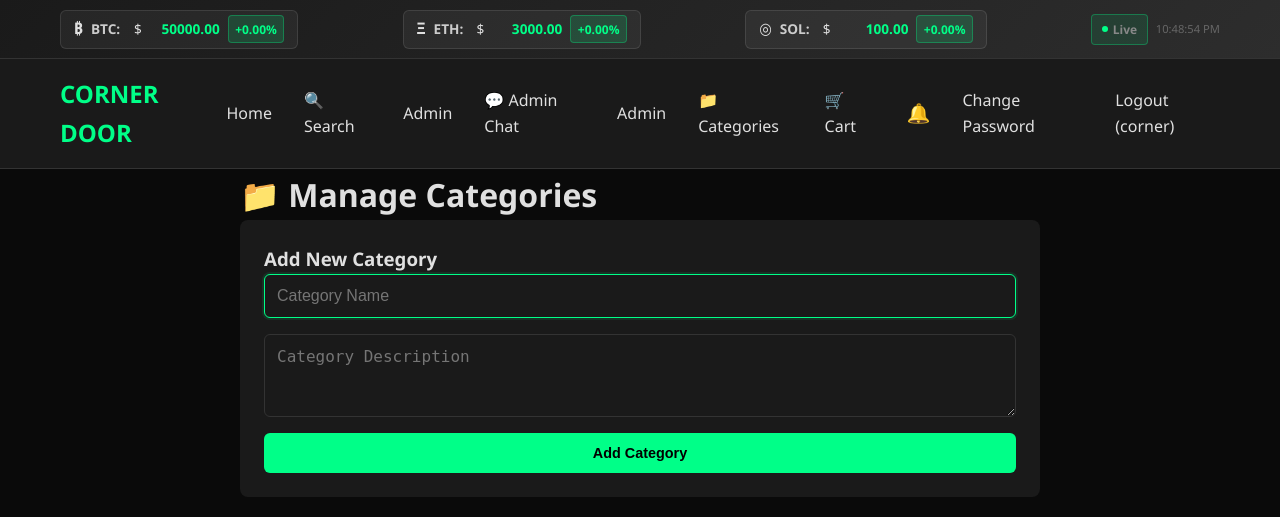
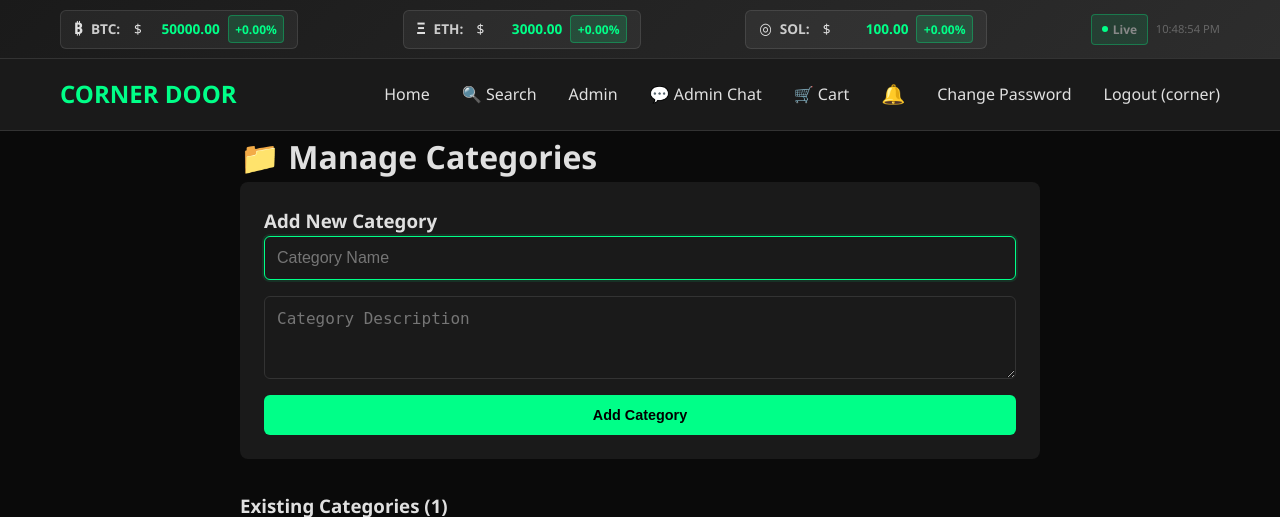
Before and after one commit to Star-Quests/corner-door-marketplace, a Flask app: page /admin/categories in a window 1280 px wide. Shown: the top 517 px of the page. Run offline with Flask 3, Linux system fonts and the light colour scheme; a user stored in the database is signed in; data that the repository does not hold is empty.

Commit message:
Fix: Remove duplicate Admin link from navigation

```diff
--- a/templates/base.html
+++ b/templates/base.html
@@ -51,10 +51,6 @@
                     {% else %}
                         <a href="{{ url_for('chat') }}">💬 Chat</a>
                     {% endif %}
-                    {% if current_user.is_admin %}
-                       <a href="{{ url_for('admin_dashboard') }}">Admin</a>
-                       <a href="{{ url_for('admin_categories') }}">📁 Categories</a>
-                    {% endif %}
                     <a href="{{ url_for('view_cart') }}">🛒 Cart</a>
                     <div class="notification-bell">
                         <a href="{{ url_for('notifications') }}" class="notification-link">
```
